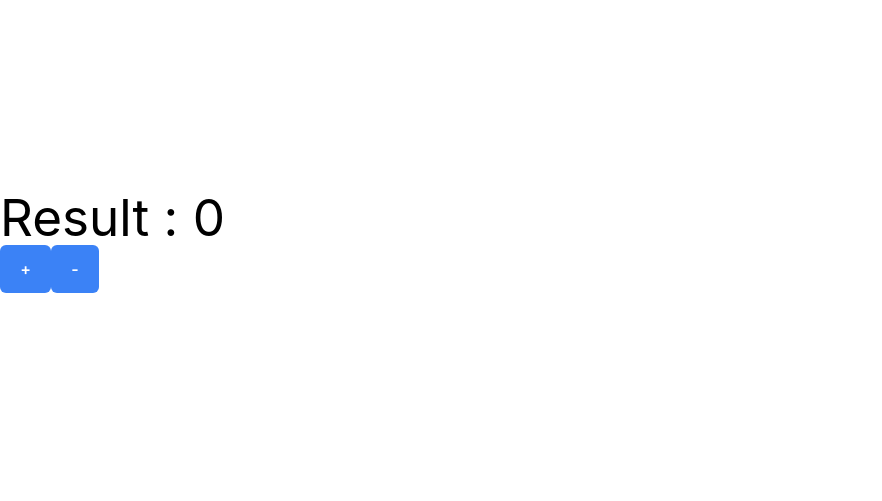
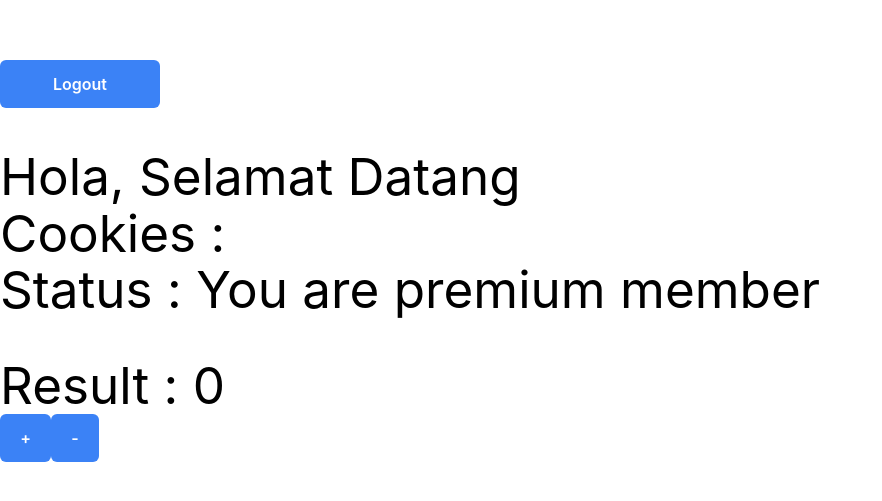
Before and after one commit to BagasAlterra/ALTA-FE-BATCH-14, a React (Vite) app in the folder Javascript/react/first-react-hooks/: page /home in a window 1280 px wide. Shown: the part 159-660 px from the top of the page, without its empty margins (0-882 px from the left). Built offline with nearby package versions, Linux system fonts and the light colour scheme.

Commit message:
create package feature premium/basic

```diff
--- a/Javascript/react/first-react-hooks/package.json
+++ b/Javascript/react/first-react-hooks/package.json
@@ -13,6 +13,7 @@
     "axios": "^1.4.0",
     "daisyui": "^2.51.6",
     "react": "^18.2.0",
+    "react-cookie": "^4.1.1",
     "react-dom": "^18.2.0",
     "react-router-dom": "^6.11.2",
     "sweetalert2": "^11.7.5"
--- a/Javascript/react/first-react-hooks/src/App.tsx
+++ b/Javascript/react/first-react-hooks/src/App.tsx
@@ -1,16 +1,20 @@
 import { BrowserRouter, Routes, Route } from "react-router-dom"
+import { CookiesProvider } from "react-cookie"
 
 import Login from "./pages/login"
 import Home from "./pages/home"
 
 const App = () => {
   return (
+    <CookiesProvider>
       <BrowserRouter>
         <Routes>
           <Route path="/" element={<Login />} />
           <Route path="/home" element={<Home />} />
         </Routes>
       </BrowserRouter>
+    </CookiesProvider>
+
   )
 }
 
--- a/Javascript/react/first-react-hooks/src/dummy/credentials.json
+++ b/Javascript/react/first-react-hooks/src/dummy/credentials.json
@@ -1,16 +1,19 @@
 {
     "data": [
         {
-            "username": "John Doe",
-            "password": "asik12345"
+            "username": "JohnDoe",
+            "password": "asik12345",
+            "status": "premium"
         },
         {
-            "username": "Thomas Muller",
-            "password": "thomas12345"
+            "username": "ThomasMuller",
+            "password": "thomas12345",
+            "status": "basic"
         },
         {
-            "username": "Tony Stark",
-            "password": "stark12345"
+            "username": "TonyStark",
+            "password": "stark12345",
+            "status": "premium"
         }
     ]
 }
--- a/Javascript/react/first-react-hooks/src/pages/home/index.tsx
+++ b/Javascript/react/first-react-hooks/src/pages/home/index.tsx
@@ -1,9 +1,14 @@
 import { useState } from "react"
+import { useLocation, useNavigate } from "react-router-dom"
+import { useCookies } from "react-cookie"
 
 import Button from "../../components/Button"
 
 const Home = () => {
 
+    const location = useLocation()
+    const navigate = useNavigate()
+    const [cookie, setCookie, removeCookie] = useCookies<string>()
     const [count, setCount] = useState<number>(0)
 
     const getIncrement = () => {
@@ -14,8 +19,25 @@ const Home = () => {
         setCount(count - 1)
     }
 
+    const handleLogout = () => {
+        removeCookie("username")
+        navigate("/")
+    }
+
     return (
         <div className="w-screen bg-white">
+            <div className="my-10 w-40 -18">
+                <Button
+                    id="logout"
+                    label="Logout"
+                    onClick={() => handleLogout()}
+                />
+            </div>
+            <div className="my-10">
+                <h1>Hola, Selamat Datang {location?.state?.username}</h1>
+                <h1>Cookies : {cookie.username}</h1>
+                <h1>Status : {cookie.status === "basic" ? "You are basic member" : "You are premium member"}</h1>
+            </div>
             <h1>Result : {count}</h1>
             <div className="w-20 h-12 flex flex-column">
                 <Button
--- a/Javascript/react/first-react-hooks/src/pages/login/index.tsx
+++ b/Javascript/react/first-react-hooks/src/pages/login/index.tsx
@@ -1,23 +1,49 @@
 import { useState } from "react"
 import { useNavigate } from "react-router-dom"
+import { useCookies } from "react-cookie"
 import Swal from "sweetalert2"
 
 import Input from "../../components/Input"
 import Button from "../../components/Button"
 
+// import fake credentials
 import { data } from "../../dummy/credentials.json"
 
 const Login = () => {
 
     const navigate = useNavigate()
+    const [cookies, setCookie] = useCookies<string>()
     const [username, setUsername] = useState<string>("")
     const [password, setPassword] = useState<string | number>("")
 
     const handleLogin = () => {
 
         if (username === data[0].username && password == data[0].password) {
-            navigate("/home")
-        } else {
+            setCookie('username', username, { path: "/" })
+            setCookie('status', data[0].status, { path: "/" })
+            navigate("/home", {
+                state: {
+                    username: username
+                }
+            })
+        } else if (username === data[1].username && password == data[1].password) {
+            setCookie('username', username, { path: "/" })
+            setCookie('status', data[1].status, { path: "/" })
+            navigate("/home", {
+                state: {
+                    username: username
+                }
+            })
+        } else if (username === data[2].username && password == data[2].password) {
+            setCookie('username', username, { path: "/" })
+            setCookie('status', data[2].status, { path: "/" })
+            navigate("/home", {
+                state: {
+                    username: username
+                }
+            })
+        }
+        else {
             Swal.fire({
                 icon: "error",
                 title: "Login Failed",
```
Also changed, not shown: 1 other file (tests, documents, lock files or other folders). Lines whose indentation alone changed are shown as unchanged.
